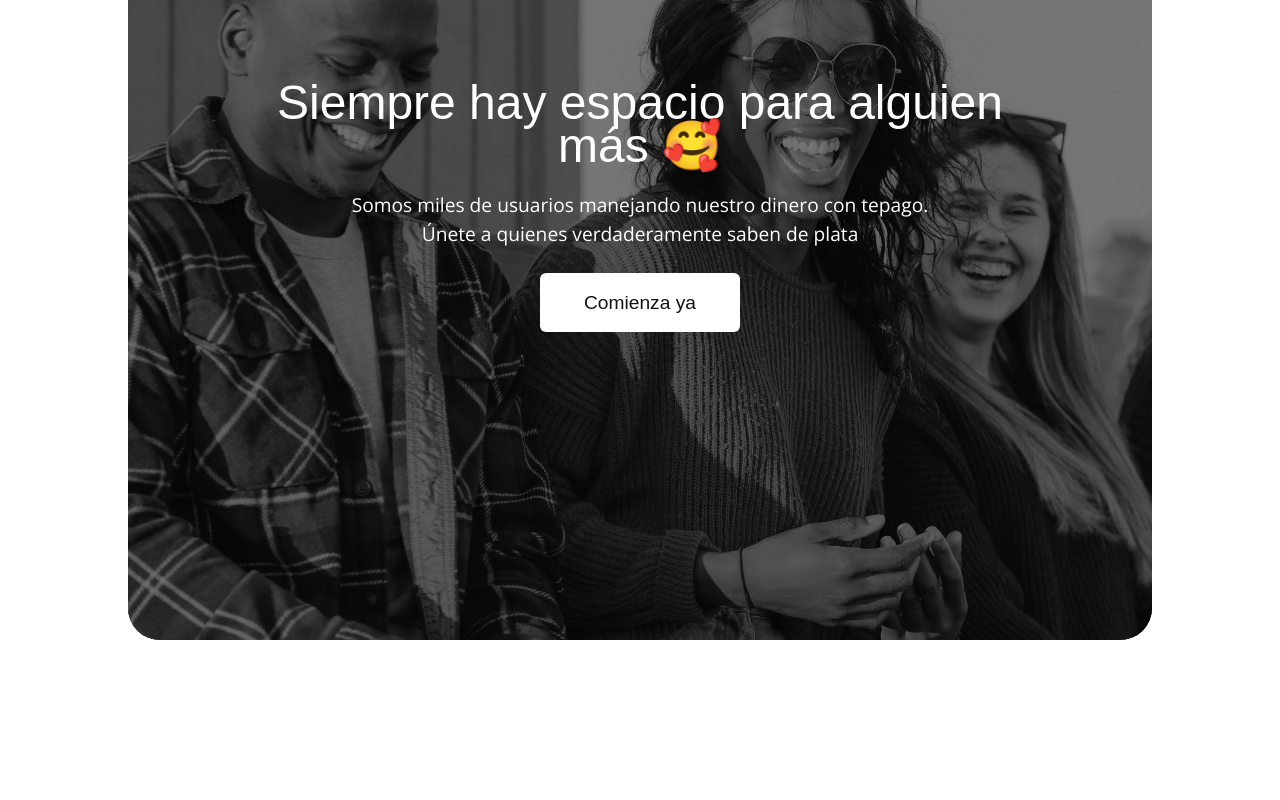
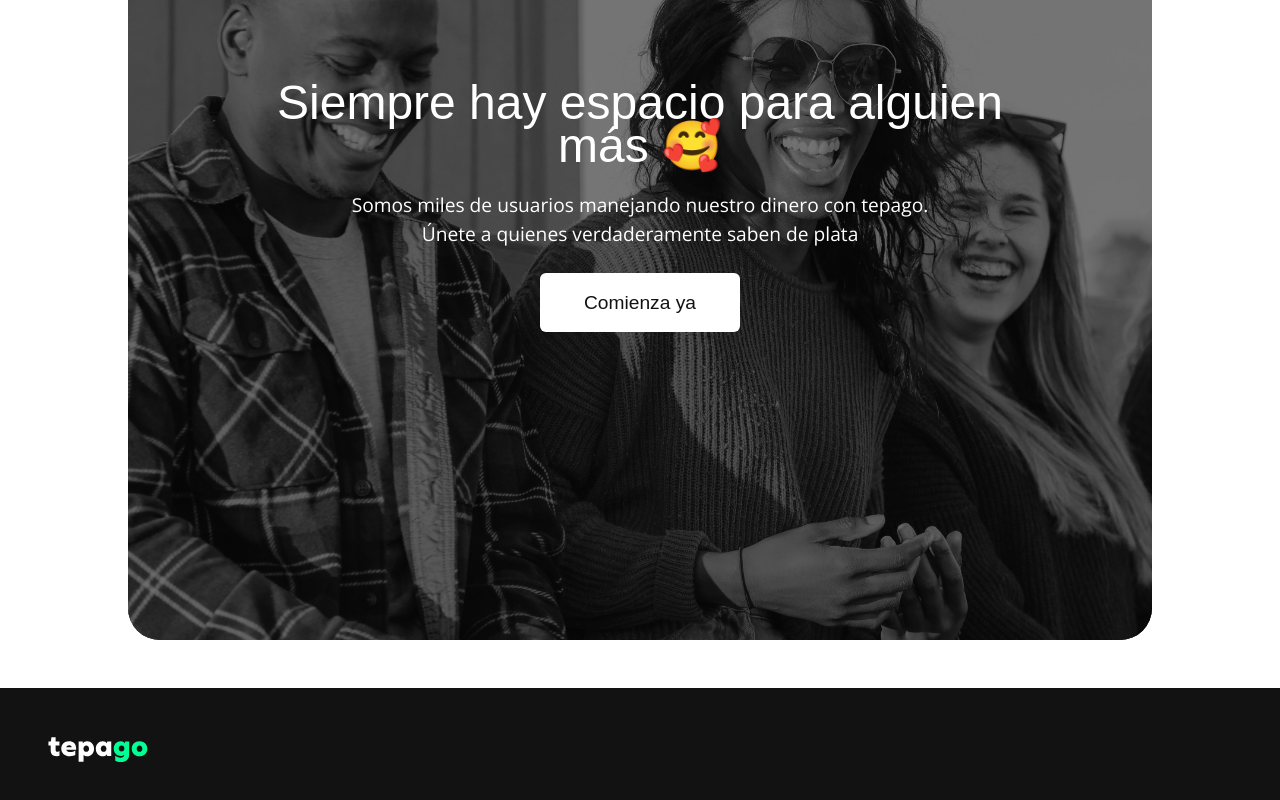
Before and after one commit to PabloRamDev/tenpo-challenge, a Next.js app: page / in a window 1280 px wide. Shown: the part 4612-5412 px from the top of the page. Before the commit the page ends 5300 px from the top, so only its background shows below. Built offline with nearby package versions, Linux system fonts and the light colour scheme; a web font is replaced by a local one.

Commit message:
add footer componnet

```diff
--- /dev/null
+++ b/src/_components/_ui/_footer/_footer.tsx
@@ -0,0 +1,12 @@
+import React from 'react'
+import Logo from '../logo'
+
+export default function Footer() {
+  return (
+    <footer className='flex bg-neutral-900 py-xl px-xl'>
+        <div>
+            <Logo width={100} height={20} />
+        </div>
+    </footer>
+  )
+}
--- a/src/_components/_ui/_header/header.tsx
+++ b/src/_components/_ui/_header/header.tsx
@@ -41,7 +41,7 @@ export default function Header() {
   // },[])
 
   return (
-    <header className='flex sticky top-0 h-full max-h-[64px] bg-neutral-900 justify-between items-center px-xl md:px-3xl py-lg z-10'>
+    <header className='flex sticky top-0 h-full max-h-[64px] bg-neutral-900 justify-between items-center px-lg md:px-3xl py-lg z-10'>
       <Logo width={80} height={40} />
         <nav className='hidden md:flex'>
             <ul className='flex items-center justify-center gap-8'>
--- a/src/app/layout.tsx
+++ b/src/app/layout.tsx
@@ -3,6 +3,7 @@ import { Open_Sans } from "next/font/google";
 import localFont from "next/font/local";
 import "./globals.css";
 import Header from "@/_components/_ui/_header/header";
+import Footer from "@/_components/_ui/_footer/_footer";
 
 ;
 const openSans = Open_Sans({
@@ -47,6 +48,7 @@ export default function RootLayout({
       >
        <Header />
         {children}
+        <Footer />
       </body>
     </html>
   );
--- a/src/app/page.tsx
+++ b/src/app/page.tsx
@@ -14,7 +14,7 @@ export default function Home() {
 
 
   return (
-    <main className="relative flex flex-col gap-xl md:px-2xl overflow-x-clip py-xl">
+    <main className="relative flex flex-col gap-xl md:px-2xl overflow-x-clip md:py-xl">
       <Hero />
       <Benefits/>
       <ParallaxSection />
```
